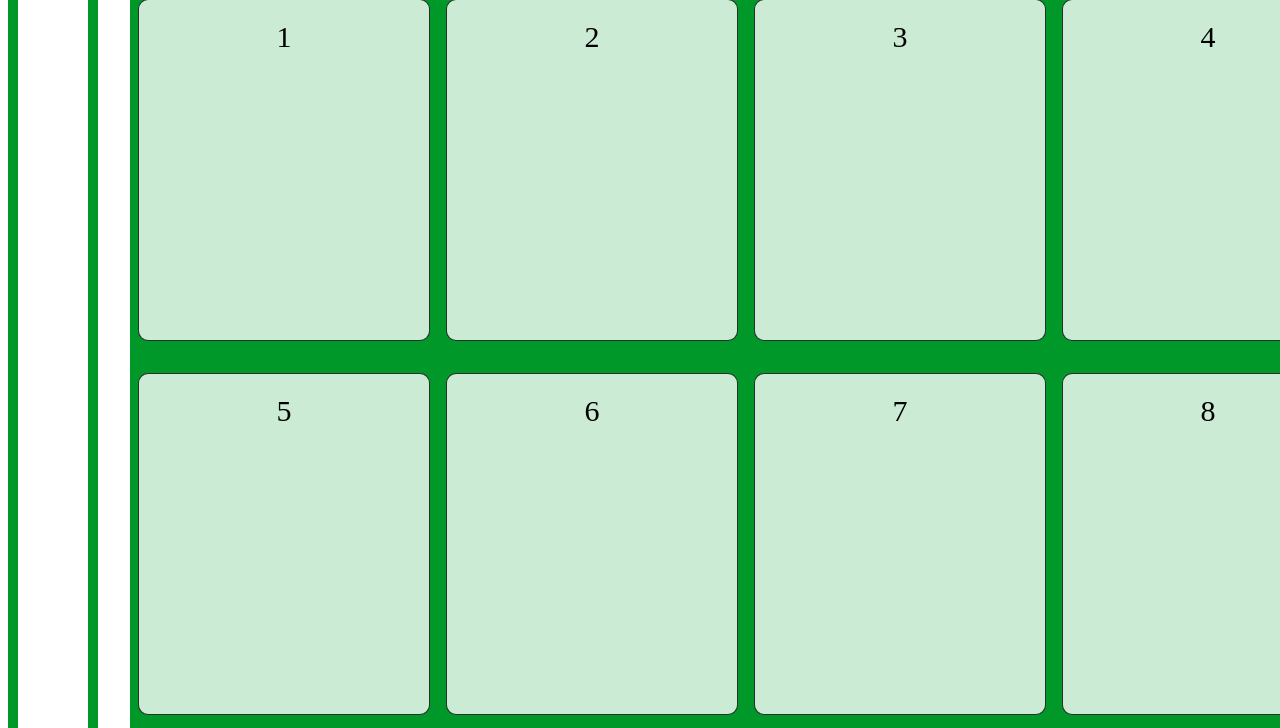
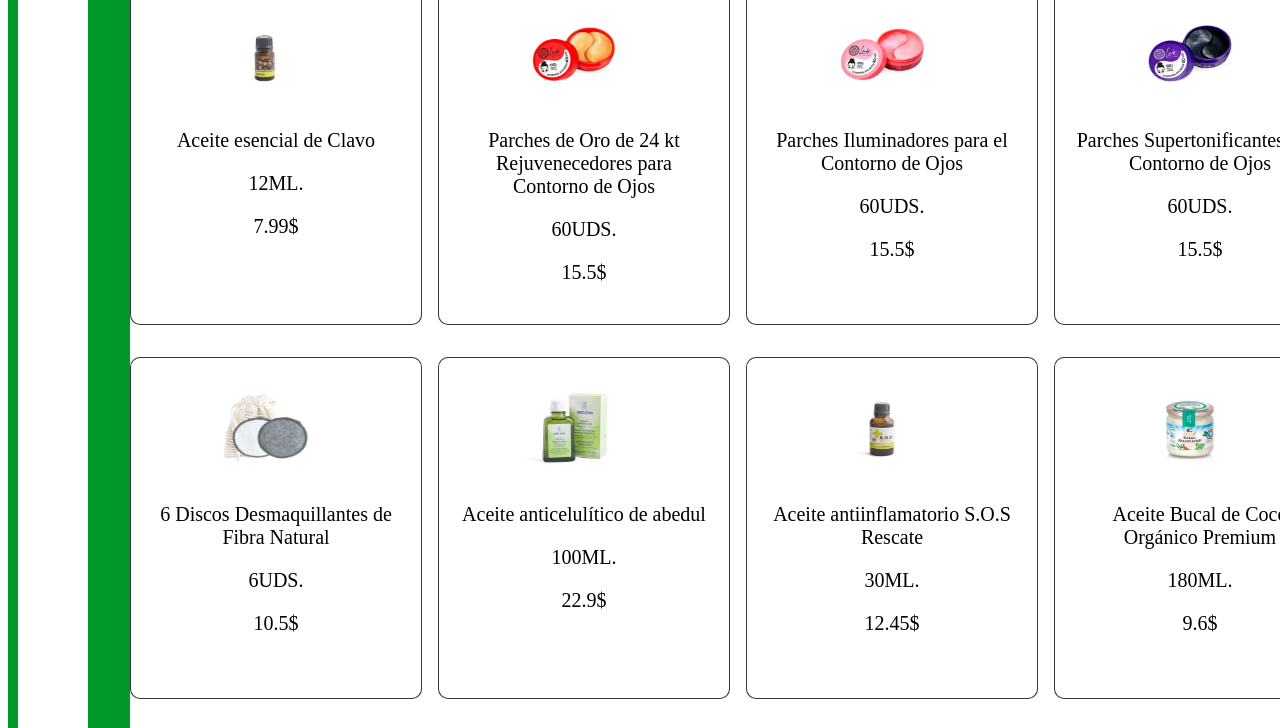
Before and after one commit to LuxyKolink/EcoStore_deluxe, a plain HTML site: page index.html in a window 1280 px wide. Shown: the part 171-899 px from the top of the page. Drawn offline with Linux system fonts and the light colour scheme.

Commit message:
contenedor para agregar productos de forma dinamica

```diff
--- a/index.html
+++ b/index.html
@@ -1,5 +1,6 @@
 <!DOCTYPE html>
 <html lang="en">
+
 <head>
   <meta charset="UTF-8">
   <meta http-equiv="X-UA-Compatible" content="IE=edge">
@@ -8,30 +9,17 @@
   <link rel="stylesheet" href="./src/css/style.css">
   <script type="module" defer src="./src/js/app.js"></script>
 </head>
+
 <body>
 
   <div class="grid-layout">
     <div class="item1">Header</div>
     <div class="item2">Menu</div>
-    <div class="item3">
-
-      <div class="grid-main-container">
-        <div class="grid-main-item">1</div>
-        <div class="grid-main-item">2</div>
-        <div class="grid-main-item">3</div>
-        <div class="grid-main-item">4</div>
-        <div class="grid-main-item">5</div>
-        <div class="grid-main-item">6</div>
-        <div class="grid-main-item">7</div>
-        <div class="grid-main-item">8</div>
-        <div class="grid-main-item">9</div>
-        <div class="grid-main-item">10</div>
-        <div class="grid-main-item">11</div>
-        <div class="grid-main-item">12</div>
-      </div>
-
-    </div>
+    <div id="grid-main-container" class="item3 grid-main-container"></div>
   </div>
 
+  <script src="./src/js/app.js"></script>
+
 </body>
+
 </html>
--- a/src/css/style.css
+++ b/src/css/style.css
@@ -50,7 +50,7 @@ html {
   place-items: center;
   grid-template-columns: repeat(4, 1fr);
   grid-template-rows: repeat(4, 1fr);
-  background-color: var(--verde);
+  background-color: white;
   gap: 2rem 1rem;
   padding: 1rem .5rem;
   margin: 2rem;
@@ -60,11 +60,18 @@ html {
   background-color: rgba(255, 255, 255, 0.8);
   border: 1px solid rgba(0, 0, 0, 0.8);
   padding: 20px;
-  font-size: 30px;
+  font-size: 20px;
   text-align: center;
   width: 250px;
   height: 300px;
   border-radius: 10px;
+}
+
+.grid-main-item > img {
+  float: center;
+  width: 100px;
+  height: 100px;
+  margin-right: 1em;
 }
 
 .grid-main-item:hover {
--- a/src/data/products.js
+++ b/src/data/products.js
@@ -1,4 +1,4 @@
-const products = () => [
+const products = [
     {
         "id": 1,
         "title": "Aceite esencial de Clavo",
--- a/src/js/app.js
+++ b/src/js/app.js
@@ -0,0 +1,36 @@
+import products from "../data/products.js";
+
+let body = document.body;
+
+window.onload = function getProducts() {
+  let allProducts = products;
+
+  // Crear contenedor de todos los productos
+  let productsContainer = document.getElementById("grid-main-container");
+  //productsContainer.classList.add("grid-container");
+
+  // Por cada producto, crear un div y agregarlo al container
+  allProducts.forEach((product) => {
+    let img = document.createElement('img');
+    img.src = `../images/${product.id}.jpg`
+
+    console.log(`${product.id}:${product.title}: ${product.amount}: ${product.price}: ${product.img}`);
+    let productCard = document.createElement("div");
+    productCard.classList.add("grid-main-item");
+    let imgEl = document.createElement("img");
+    imgEl.src = `./src/images/${product.id}.jpg`
+    productCard.appendChild(imgEl);
+    let titleEl = document.createElement("p");
+    titleEl.innerHTML = product.title;
+    productCard.appendChild(titleEl);
+    let amountEl = document.createElement("p");
+    amountEl.innerHTML = product.amount;
+    productCard.appendChild(amountEl);
+    let priceEl = document.createElement("p");
+    priceEl.innerHTML = product.price + '$';
+    productCard.appendChild(priceEl);
+    productsContainer.appendChild(productCard);
+  });
+
+  // body.appendChild(productsContainer);
+};
```
